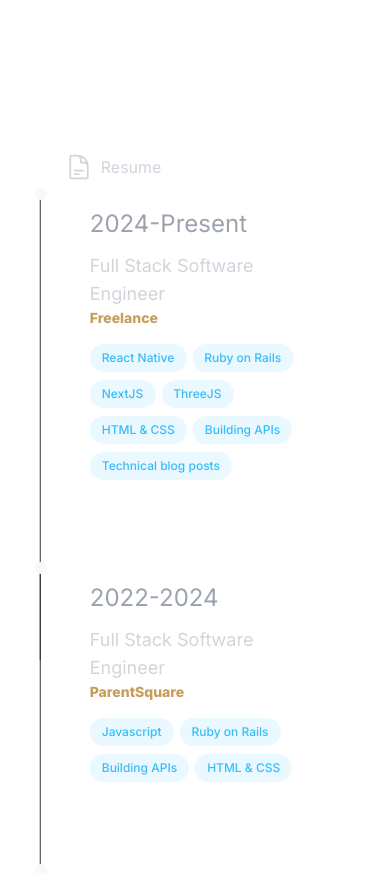
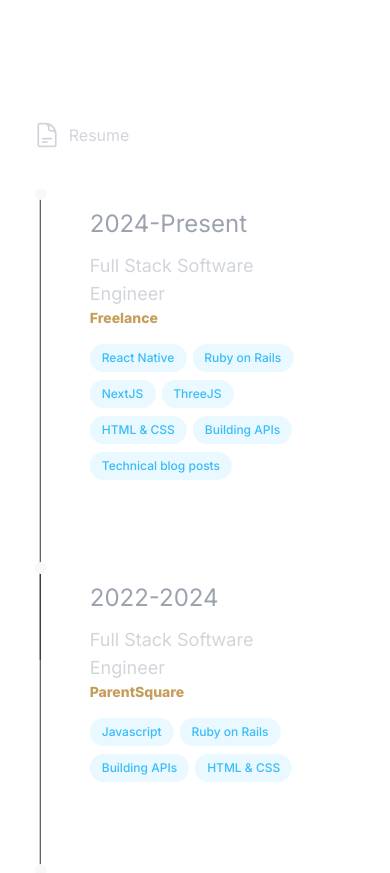
Before and after one commit to Natasha08/natasha-osborne-site, a Next.js app: page / in a window 390 px wide. Shown: the part 1620-2493 px from the top of the page. Built offline with nearby package versions, Linux system fonts and the light colour scheme.

Commit message:
update resume-timeline to be more responsive add linkedin logo

```diff
--- a/app/components/resume-timeline.js
+++ b/app/components/resume-timeline.js
@@ -40,8 +40,8 @@ const ResumeTimeline = () => {
   return (
     <div ref={timelineRef} className="timeline main-container lg:ml-72">
       <div className="content group w-3/4 lg:w-1/2">
-        <header className="relative z-10 flex flex-row">
-          <DocumentTextIcon className="h-7 w-7 lg:ml-5 top-4 text-gray-500 hover:fill-[#d4af37]" />
+        <header className="relative z-10 flex flex-row items-center pb-16 resume-icon">
+          <DocumentTextIcon className="h-7 w-7 lg:h-8 lg:w-8 text-gray-500 hover:fill-[#d4af37] lg:mr-2" />
           <span className="pl-2 flex items-center">Resume</span>
         </header>
         <div className="timeline-item hover:bg-opacity-15 hover:bg-deep-blue mb-8 group/f">
```
Also changed, not shown: public/LI-Logo.png (added).
